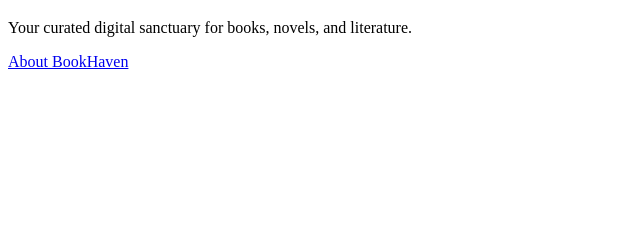
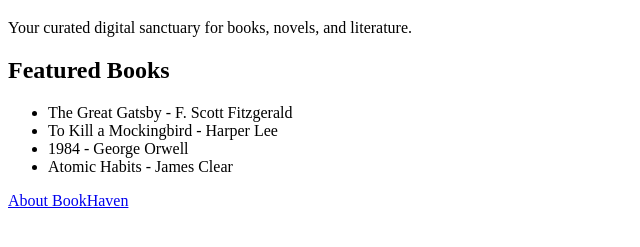
Before and after one commit to KatakamVivek1210/BookHaven, a plain HTML site: page index.html in a window 1280 px wide. Shown: the part 61-308 px from the top of the page, without its empty margins (0-640 px from the left). Drawn offline with Linux system fonts and the light colour scheme.

Commit message:
Update index.html: add featured books collection

```diff
--- a/index.html
+++ b/index.html
@@ -8,6 +8,13 @@
 <body>
     <h1>Welcome to BookHaven</h1>
     <p>Your curated digital sanctuary for books, novels, and literature.</p>
+    <h2>Featured Books</h2>
+    <ul>
+        <li>The Great Gatsby - F. Scott Fitzgerald</li>
+        <li>To Kill a Mockingbird - Harper Lee</li>
+        <li>1984 - George Orwell</li>
+        <li>Atomic Habits - James Clear</li>
+    </ul>
     <a href="about.html">About BookHaven</a>
 </body>
 </html>
```
